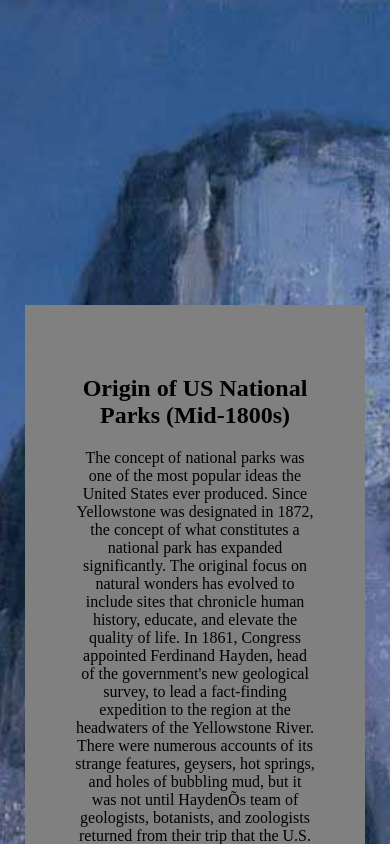
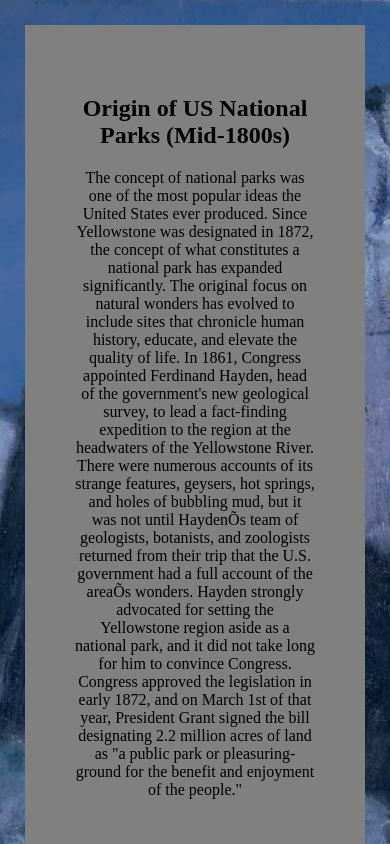
Before and after one commit to brouse12/national-parks, a website: page public/index.html in a window 390 px wide. Shown: the top 844 px of the page. Drawn offline with nearby package versions, Linux system fonts and the light colour scheme.

Commit message:
Mobile and loading indicator fixes

```diff
--- a/public/parallax.js
+++ b/public/parallax.js
@@ -33,7 +33,8 @@ const generateParallax = () => {
         d3.select(".loading-background")
             .transition()
             .duration(2000)
-            .style("opacity", 0);
+            .style("opacity", 0)
+            .remove()
     })
 
 }
--- a/public/styles.css
+++ b/public/styles.css
@@ -4,7 +4,7 @@ body {
 }
 
 .park-image-container {
-    height : 700px;
+    min-height : 700px;
     background-attachment: fixed;
     background-position: center top;
     background-size: cover;
@@ -20,7 +20,6 @@ body {
 @media only screen and (max-width: 1200px) {
     .park-image-container {
       background-attachment: scroll;
-      height : 1400px;
       font-size: 1rem;
       padding: 25px;
     }
```
